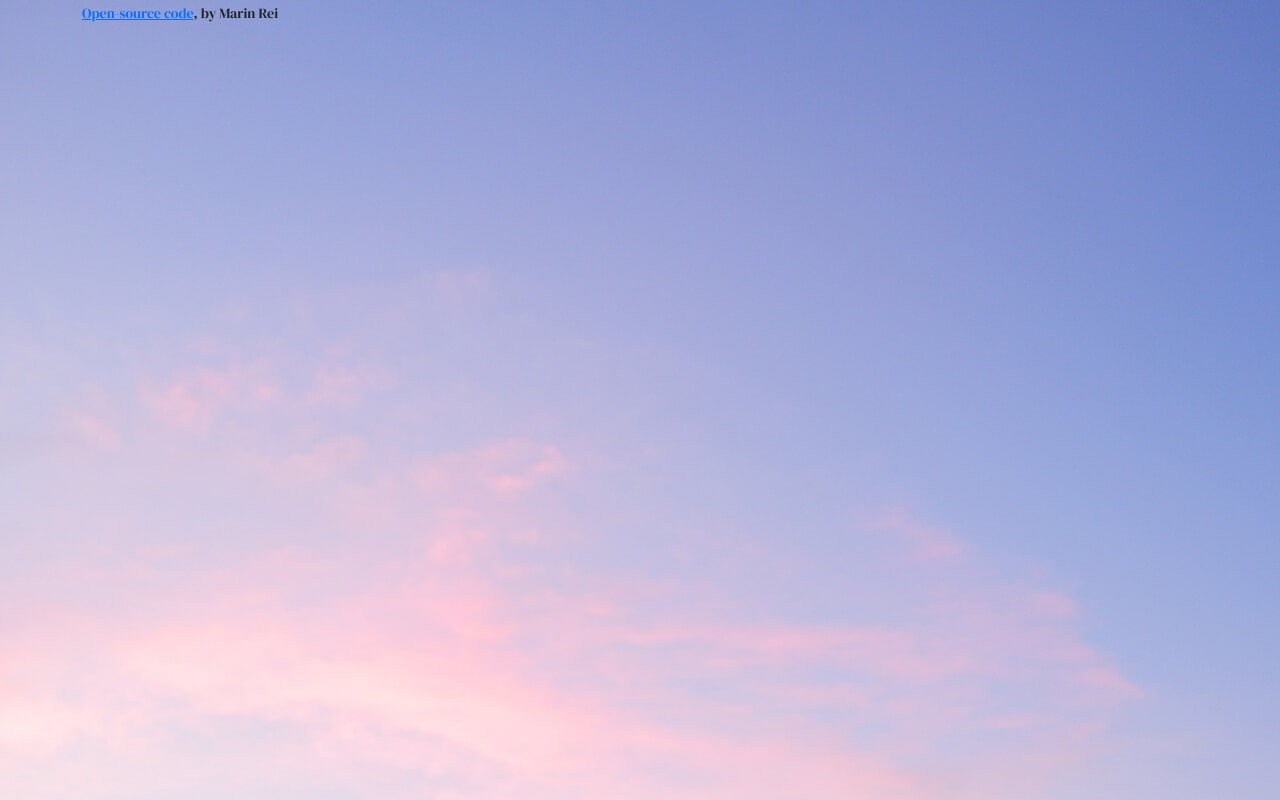
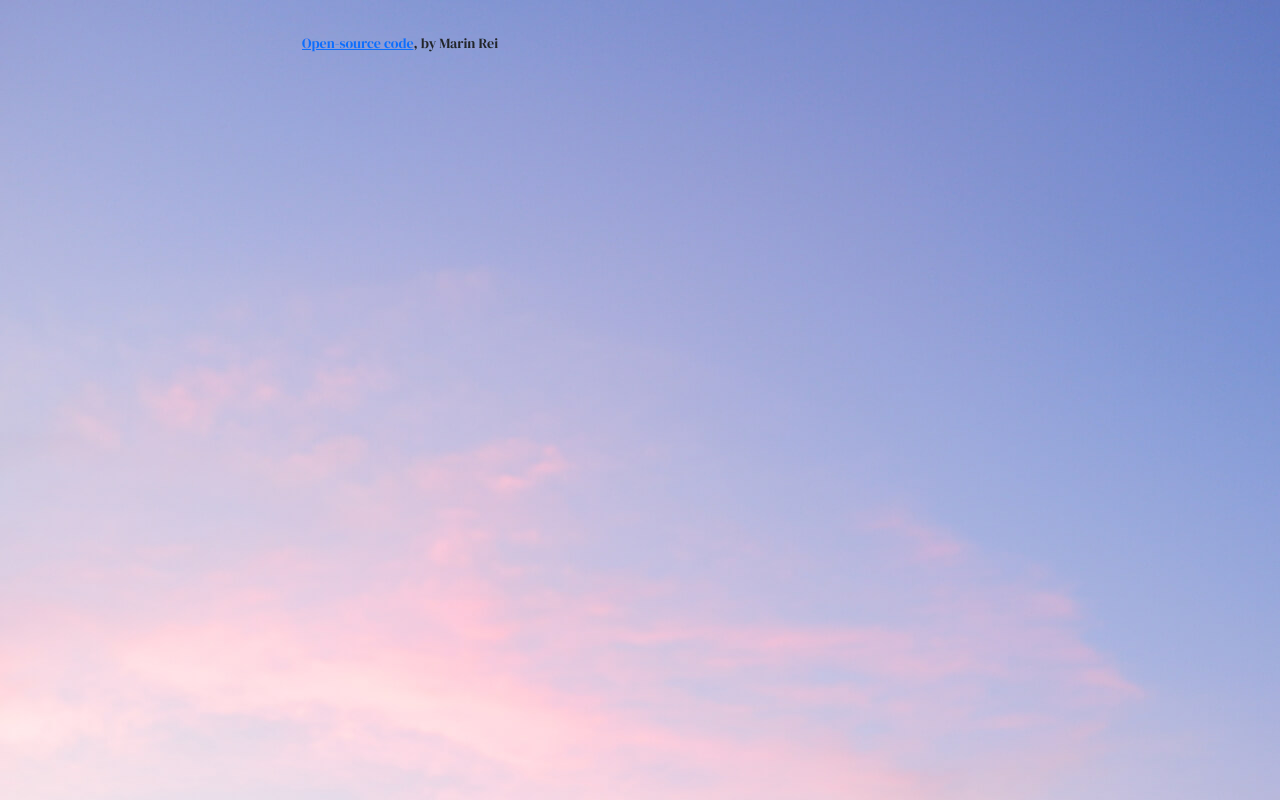
Before and after one commit to mariiiiin913/React-Weather-App, a React (Create React App) app: page / in a window 1280 px wide. Built offline with nearby package versions, Linux system fonts and the light colour scheme.

Commit message:
Added css for .App

```diff
--- a/src/App.css
+++ b/src/App.css
@@ -2,7 +2,6 @@ body {
   font-family: "DM Serif Display", serif;
   background-color: rgb(246, 231, 253);
   background-image: url("sky.jpg");
-
 }
 
 h1 {
@@ -14,3 +13,7 @@ h1 {
   margin: 20px auto 20px;
   padding: 10px 0px 5px 23px;
 }
+.App{
+  max-width: 700px;
+  margin: 30px auto;
+}
```
